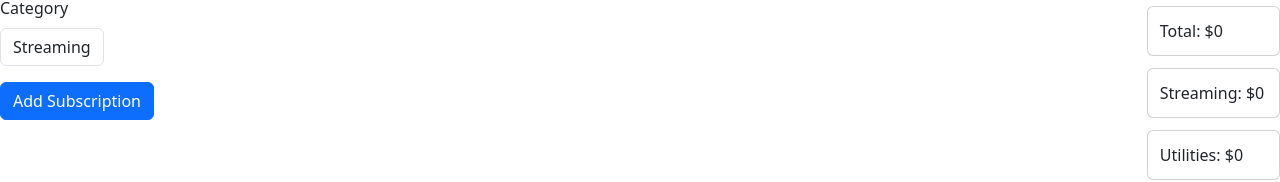
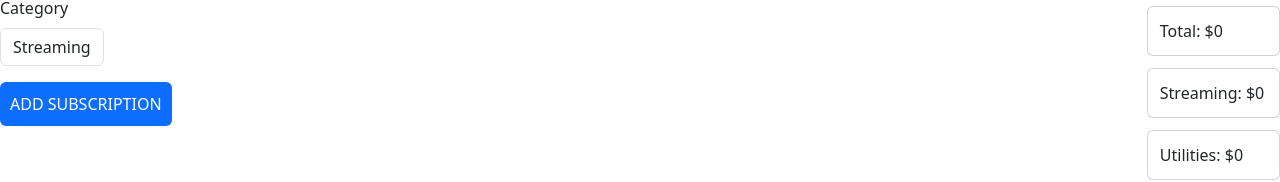
Before and after one commit to jongunnar0210/OvercastProject, a React (Create React App) app in the folder frontend/: page / in a window 1280 px wide. Shown: the part 468-650 px from the top of the page. Built offline with nearby package versions, Linux system fonts and the light colour scheme; no server answers.

Commit message:
Looking good

```diff
--- a/frontend/src/AddSubscriptionForm.js
+++ b/frontend/src/AddSubscriptionForm.js
@@ -70,7 +70,7 @@ const AddSubscriptionForm = ({formData, handleSubmit, handleInputChange}) => {
                             <option value="Fitness">Fitness</option>
                         </select>
                     </div>
-                    <button type="submit" className="btn btn-primary">Add Subscription</button>
+                    <button type="submit" className='submit-button'>ADD SUBSCRIPTION</button>
                 </form>
             </section>
         </div>
--- a/frontend/src/App.css
+++ b/frontend/src/App.css
@@ -28,14 +28,29 @@ input {
 }
 
 button {
-    background-color: #4CAF50;
     color: white;
     border: none;
     cursor: pointer;
 }
 
-button:hover {
-    background-color: #45a049;
+.submit-button {
+    /* background-color: #4CAF50; */
+    background-color: #0d6efd;
+    border-radius: 6px;
+}
+
+.submit-button:hover {
+    /* background-color: #45a049; */
+    background-color: #095ad3;
+}
+
+.cancel-button {
+    background-color: #e06464;
+    border-radius: 6px;
+}
+
+.cancel-button:hover {
+    background-color: #dd5050;
 }
 
 div ul {
--- a/frontend/src/Subscription.js
+++ b/frontend/src/Subscription.js
@@ -7,7 +7,7 @@ const Subscription = ({sub, index, cancelSubscriptionClick}) => {
             <div>
                 <strong>{sub.service_name}</strong> - <i>${sub.cost}</i> - DUE <i>{sub.renewal_date}</i> - STATUS: <i>{sub.payment_status}</i> - CATEGORY: <i>{sub.category}</i>
             </div>
-            <button onClick={() => {cancelSubscriptionClick(sub.service_name)}}>Cancel</button>
+            <button className='cancel-button' onClick={() => {cancelSubscriptionClick(sub.service_name)}}>CANCEL</button>
         </li>
     );
 };
```
